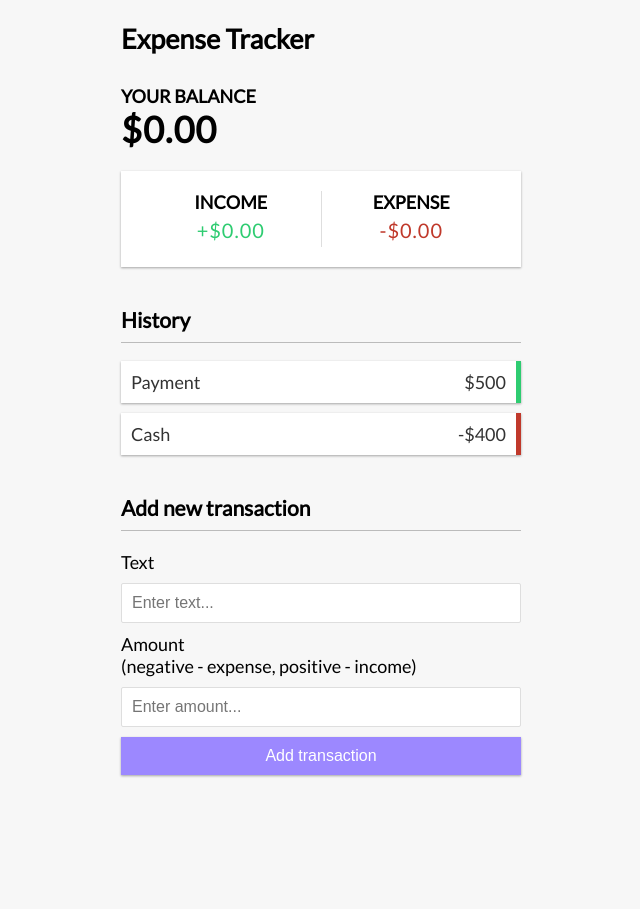
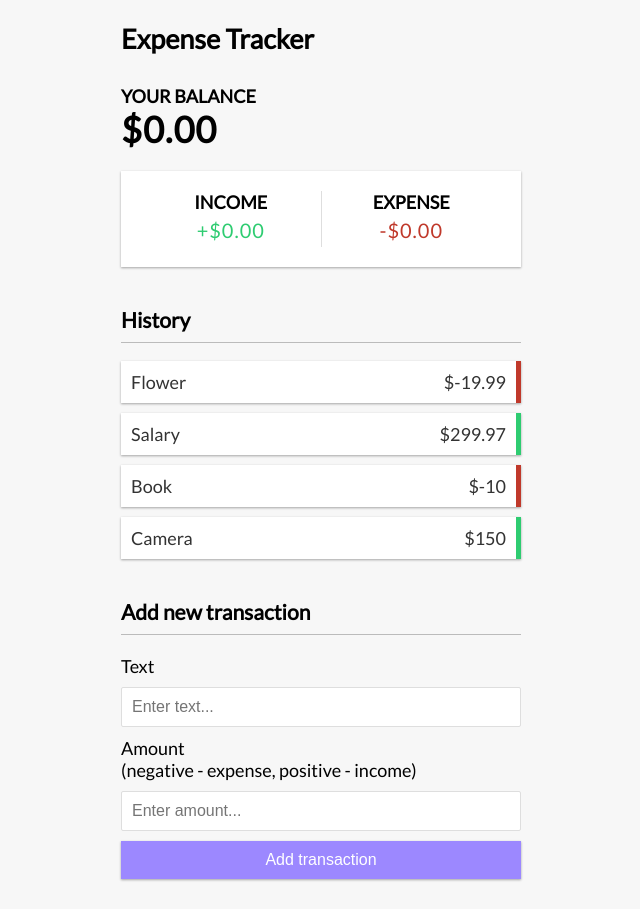
Before and after one commit to edilsonynad/vue-expense-tracker, a Vue app: page / in a window 1280 px wide. Shown: the whole page, without its empty margins (319-959 px from the left). Before the commit the page ends 805 px from the top, so only its background shows below. Built offline with nearby package versions, Linux system fonts and the light colour scheme.

Commit message:
Using the options api in vue js

```diff
--- a/src/components/TransactionList.vue
+++ b/src/components/TransactionList.vue
@@ -1,12 +1,29 @@
 <template>
-    <h3>History</h3>
-    <ul id="list" class="list">
-        <li class="plus">
-          Payment <span>$500</span><button class="delete-btn">x</button>
-        </li>
-        <li class="minus">
-          Cash <span>-$400</span><button class="delete-btn">x</button>
-        </li>
+  <h3>History</h3>
+  <ul id="list" class="list">
+    <li v-for="transaction in transactions"
+    :key="transaction.id"
+    :class="transaction.amount < 0 ? 'minus' : 'plus'">
 
-    </ul>
+      {{ transaction.text }} <span>${{ transaction.amount }}</span><button class="delete-btn">x</button>
+
+    </li>
+  </ul>
 </template>
+
+<script>
+
+export default {
+  data() {
+    return {
+      transactions: [
+        { id: 1, text: 'Flower', amount: -19.99 },
+        { id: 2, text: 'Salary', amount: 299.97 },
+        { id: 3, text: 'Book', amount: -10 },
+        { id: 4, text: 'Camera', amount: 150 },
+      ],
+    }
+  }
+}
+
+</script>
```
